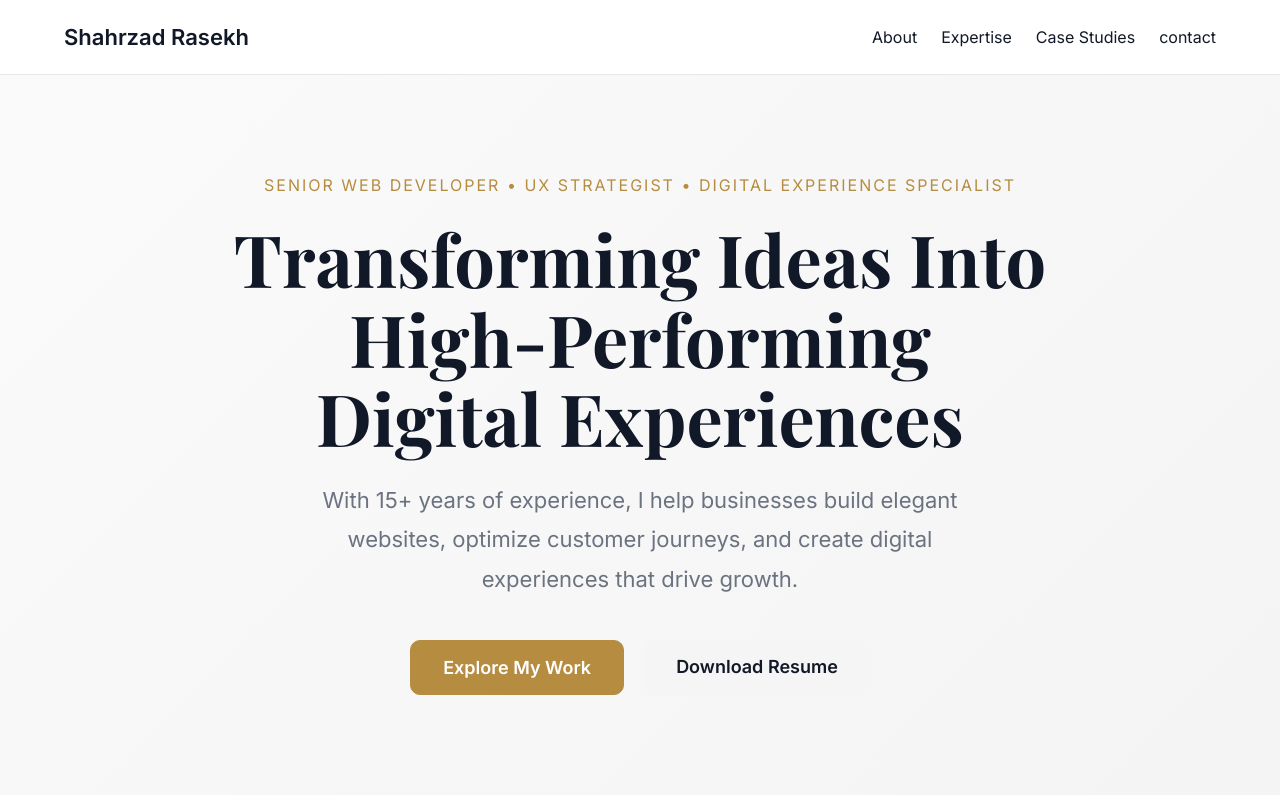
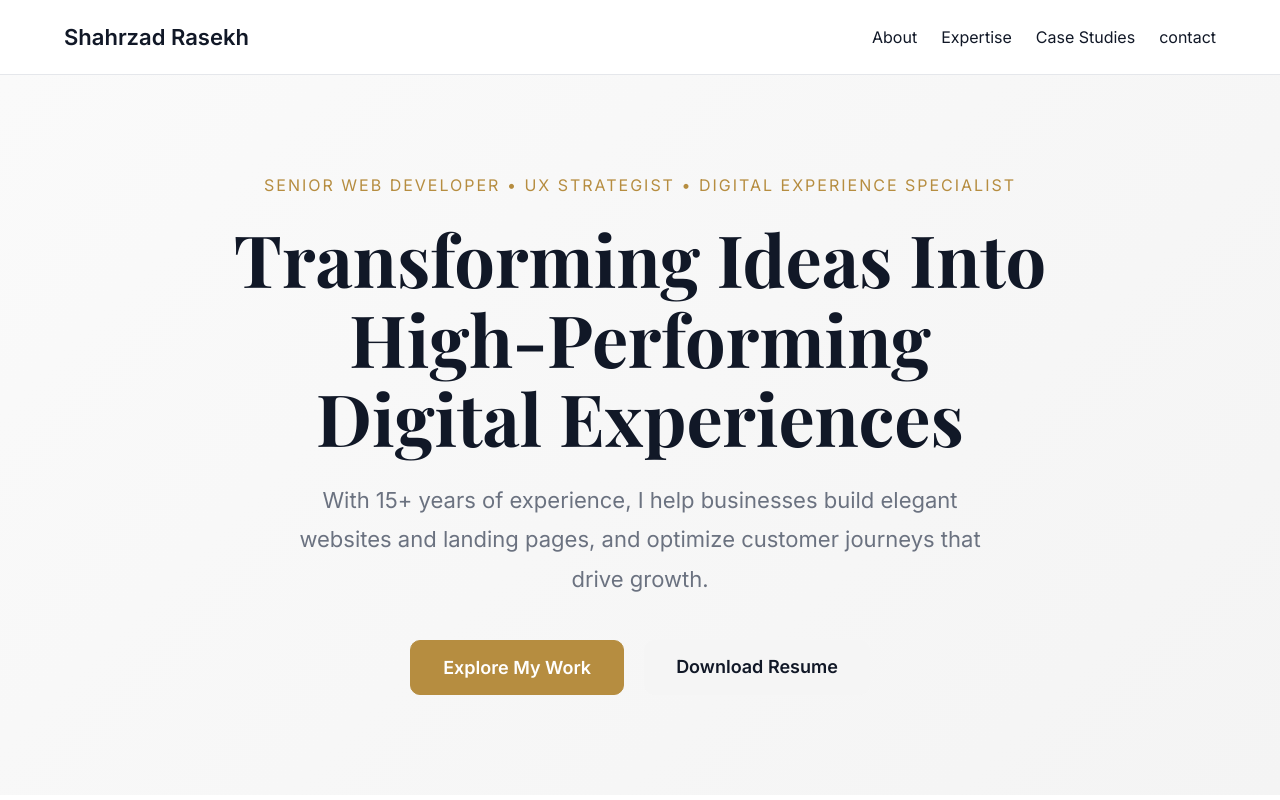
Before and after one commit to ShahrzadRasekh/Portfolio-Shahrzad-2026, a React (Vite) app: page / in a window 1280 px wide. Shown: the top 800 px of the page. Built offline with nearby package versions, Linux system fonts and the light colour scheme.

Commit message:
newchange5

```diff
--- a/src/components/Hero.jsx
+++ b/src/components/Hero.jsx
@@ -15,8 +15,8 @@ export default function Hero() {
 
         <p className="hero-description">
           With 15+ years of experience, I help businesses build
-          elegant websites, optimize customer journeys,
-          and create digital experiences that drive growth.
+          elegant websites and landing pages, and optimize customer journeys
+          that drive growth.
         </p>
 
         <div className="hero-buttons">
```
